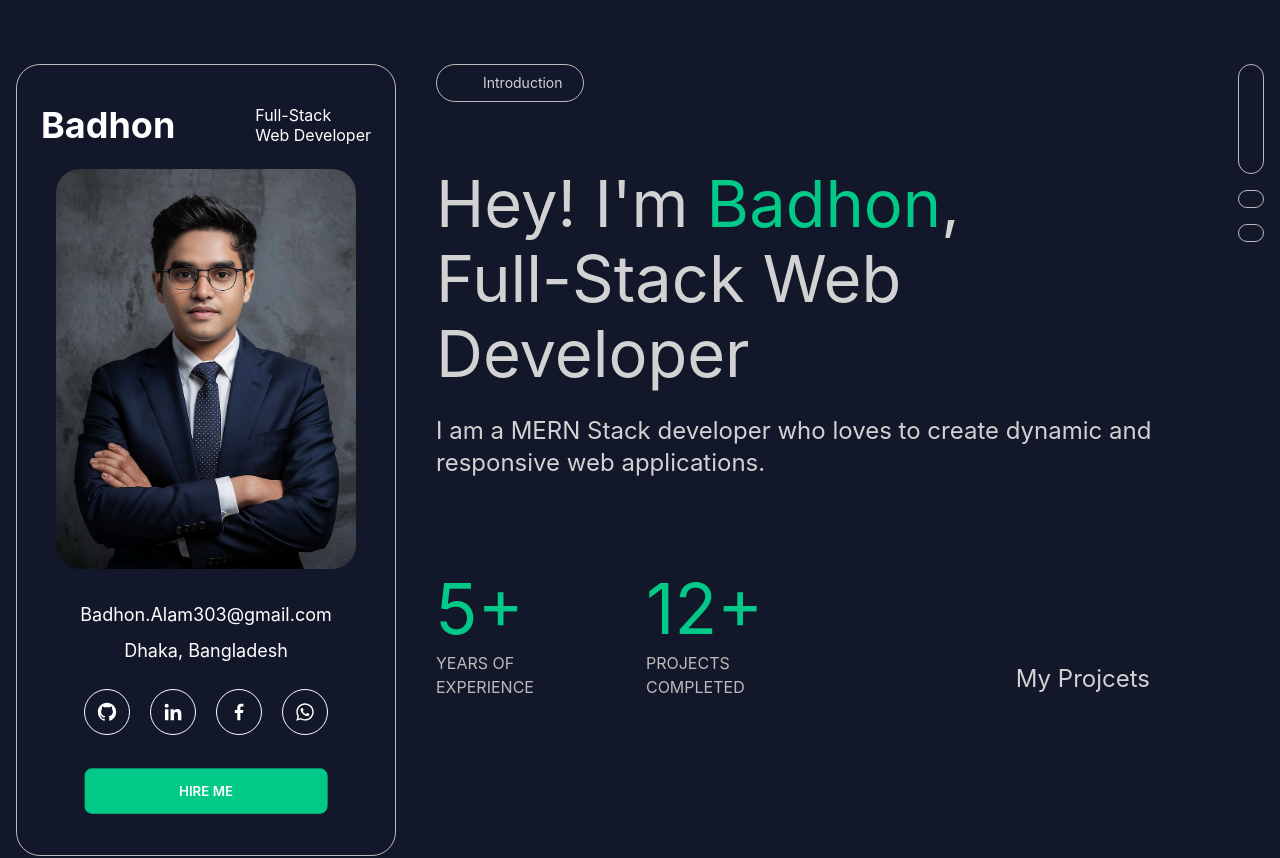
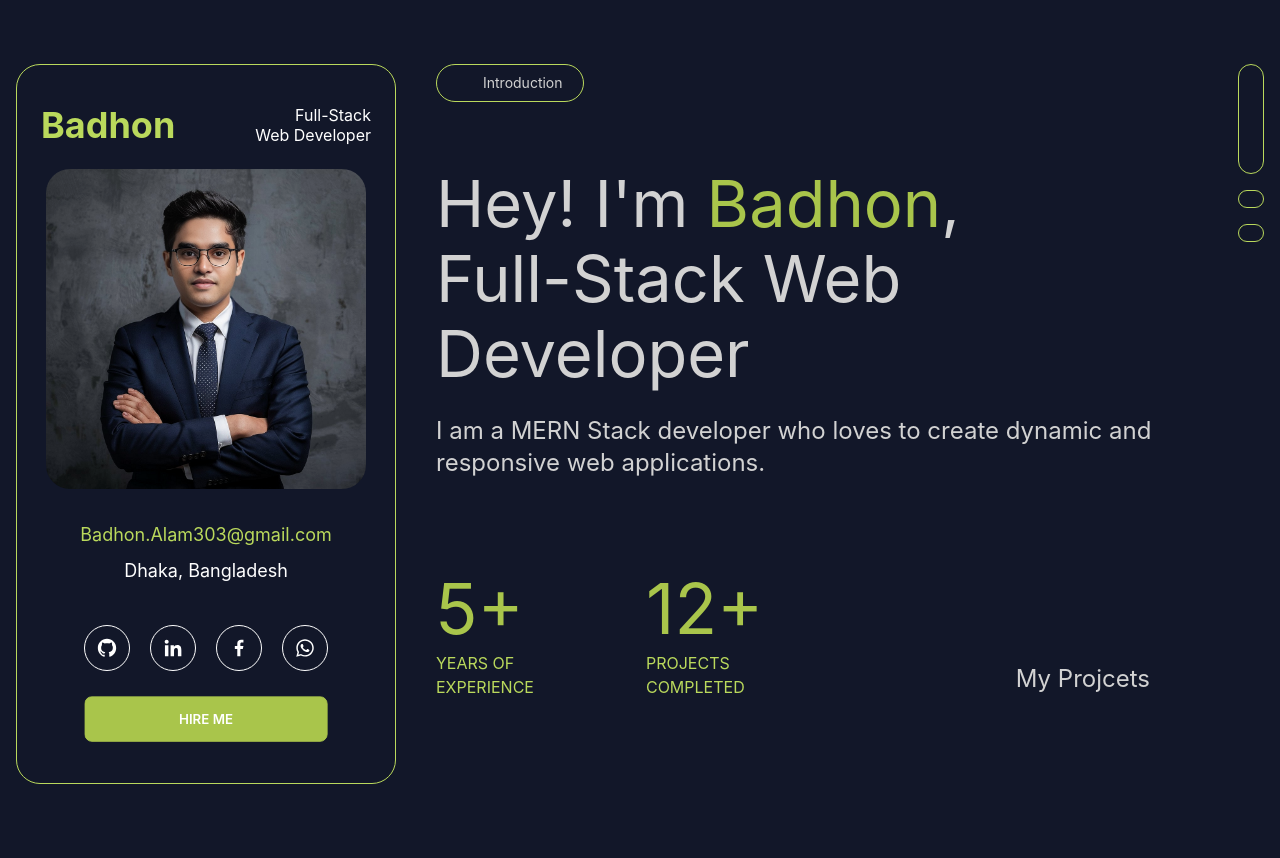
Before and after one commit to Badhon303/badhon, a React (Create React App) app: page / in a window 1280 px wide. Shown: the top 858 px of the page. Built offline with nearby package versions, Linux system fonts and the light colour scheme; some icons are missing; what react-photo-view would draw is missing.

Commit message:
color changed

```diff
--- a/src/assets/styles/style.css
+++ b/src/assets/styles/style.css
@@ -4,7 +4,7 @@
 }
 
 .icon:hover .current-color {
-    color: #03C988;
+  color: #bad95c;
   transition: 0.3s;
 }
 
--- a/src/components/Loader/loader.css
+++ b/src/components/Loader/loader.css
@@ -10,7 +10,7 @@
   width: 13px;
   height: 13px;
   border-radius: 50%;
-    background: #03C988;
+  background: #bad95c;
   animation-timing-function: cubic-bezier(0, 1, 1, 0);
 }
 .lds-ellipsis div:nth-child(1) {
@@ -54,9 +54,9 @@
   }
 }
 
-  .center-position{
+.center-position {
   position: absolute;
-    top:50%;
+  top: 50%;
   left: 50%;
   transform: translate(-50%, -60%);
 }
--- a/src/components/Navbar/MobileNav.js
+++ b/src/components/Navbar/MobileNav.js
@@ -3,7 +3,7 @@ import { Link } from "react-router-dom"
 
 const MobileNav = () => {
   return (
-    <div className="flex flex-row justify-between py-3 px-9 bg-base-100 border-[1px] border-[#bbb] rounded-full">
+    <div className="flex flex-row justify-between py-3 px-9 bg-base-100 border-[1px] border-accent rounded-full">
       <Link to="/" className="icon flex flex-col items-center gap-1">
         <lord-icon
           src="https://cdn.lordicon.com/osuxyevn.json"
--- a/src/pages/Homepage/AboutMe/AboutMe.js
+++ b/src/pages/Homepage/AboutMe/AboutMe.js
@@ -15,7 +15,7 @@ const AboutMe = () => {
         <span className="text-primary">Continuous Learning</span>
       </SectionHead>
       <div data-aos="fade-up" data-aos-delay={"40"}>
-        <p className="text-accent text-justify max-w-[800px]">
+        <p className="text-white text-justify max-w-[800px]">
           I discovered a passion for web development early on, and the challenge
           of creating functional and visually appealing experiences continues to
           drive me. With over 5 years of experience, I excel in both front-end
--- a/src/pages/Homepage/ContactMe/ContactMe.js
+++ b/src/pages/Homepage/ContactMe/ContactMe.js
@@ -56,7 +56,7 @@ const ContactMe = () => {
               name="user_name"
               type="text"
               placeholder="Your Name"
-              className="input w-full px-0 focus:outline-none"
+              className="input w-full focus:outline-none ps-2"
               required
             />
           </div>
@@ -69,7 +69,7 @@ const ContactMe = () => {
               name="user_email"
               type="email"
               placeholder="Your Email"
-              className="input w-full px-0 focus:outline-none"
+              className="input w-full focus:outline-none"
               required
             />
           </div>
@@ -79,7 +79,7 @@ const ContactMe = () => {
         </label>
         <textarea
           name="message"
-          className="textarea w-full mt-2 p-0 h-64 focus:outline-none"
+          className="textarea w-full mt-2 h-64 focus:outline-none"
           placeholder="Your Message"
           required
         ></textarea>
@@ -88,7 +88,7 @@ const ContactMe = () => {
           <input
             type="submit"
             value="Send"
-            className="btn btn-wide btn-primary rounded-md mt-10 px-6"
+            className="btn btn-wide btn-primary rounded-md mt-10 px-6 text-white"
           />
         </div>
       </form>
--- a/src/pages/Homepage/Profile/HomeProfile.js
+++ b/src/pages/Homepage/Profile/HomeProfile.js
@@ -6,7 +6,7 @@ const HomeProfile = () => {
     <div className="w-full px-4 lg:hidden flex md:flex-row items-center flex-col py-6">
       <div className="md:w-1/2 w-full flex md:flex-col flex-row justify-center items-center mb-6">
         <div className="flex md:flex-col flex-row justify-between md:h-28 h-auto md:w-auto w-full">
-          <h2 className="text-4xl font-bold text-[#03C988]">Badhon</h2>
+          <h2 className="text-4xl font-bold text-[#bad95c]">Badhon</h2>
           <h2 className="text-white leading-[20px]">
             Full-Stack
             <br />
--- a/src/pages/Homepage/Profile/Profile.js
+++ b/src/pages/Homepage/Profile/Profile.js
@@ -4,10 +4,11 @@ import SocialLinks from "../../../components/SocialLinks"
 
 const Profile = () => {
   return (
-    <div className="lg:w-[380px] border-[1px] border-[#bbb] rounded-3xl px-6 py-10 sticky top-16">
-      <div className="flex justify-between mb-6">
-        <h2 className="text-white text-4xl font-bold">Badhon</h2>
-        <h2 className="text-white leading-[20px]">
+    <div className="lg:w-[380px] h-[90svh] border-[1px] border-accent rounded-3xl px-6 py-10 sticky top-16 flex flex-col justify-between">
+      <div className="flex flex-col items-center">
+        <div className="flex justify-between w-full mb-6">
+          <h2 className="text-accent text-4xl font-bold">Badhon</h2>
+          <h2 className="text-white leading-[20px] text-right">
             Full-Stack
             <br />
             Web Developer
@@ -15,17 +16,19 @@ const Profile = () => {
         </div>
         <img
           src={profile}
-        alt=""
-        className="h-[400px] w-[300px] object-cover rounded-3xl mx-auto"
+          alt="badhon"
+          className="h-[40svh] object-cover rounded-3xl"
         />
+        <div className="flex flex-col items-center mt-8">
+          <h2 className="text-accent text-lg">Badhon.Alam303@gmail.com</h2>
+          <h2 className="text-white text-lg mt-2 mb-6">Dhaka, Bangladesh</h2>
+        </div>
+      </div>
       <div className="flex flex-col items-center">
-        <h2 className="text-white text-lg mt-8">Badhon.Alam303@gmail.com</h2>
-        <h2 className="text-white text-lg mt-2 mb-6">Dhaka, Bangladesh</h2>
-
         {/* SOCIAL MEDIA ICONS */}
         <SocialLinks />
         <a href="#contact">
-          <button className="btn btn-wide btn-primary mt-8 text-white">
+          <button className="btn btn-wide btn-primary mt-6 text-white">
             Hire Me
           </button>
         </a>
--- a/src/pages/Homepage/Services/Services.js
+++ b/src/pages/Homepage/Services/Services.js
@@ -52,7 +52,7 @@ const Services = () => {
               <h2 className="lg:text-2xl md:text-2xl text-xl mt-3 lg:font-normal md:font-normal font-bold">
                 {service}
               </h2>
-              <p className="text-accent mt-3 text-sm">{details}</p>
+              <p className="text-white mt-3 text-sm">{details}</p>
             </div>
           </div>
         ))}
--- a/tailwind.config.js
+++ b/tailwind.config.js
@@ -1,15 +1,13 @@
 /** @type {import('tailwindcss').Config} */
 module.exports = {
-  content: [
-    "./src/**/*.{js,jsx,ts,tsx}",
-  ],
+  content: ["./src/**/*.{js,jsx,ts,tsx}"],
   daisyui: {
     themes: [
       {
         mytheme: {
-          primary: "#03C988",
+          primary: "#a9c54b",
           secondary: "#f6d860",
-          accent: "#bbb",
+          accent: "#bad95c",
           neutral: "#fff",
           "base-100": "#1f1f1f",
         },
```
Lines whose indentation alone changed are shown as unchanged.
